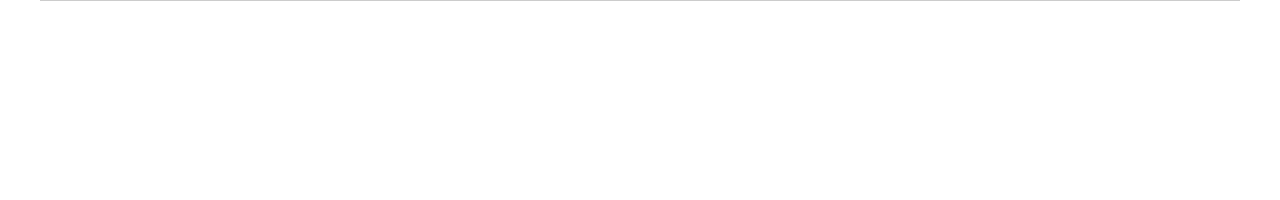
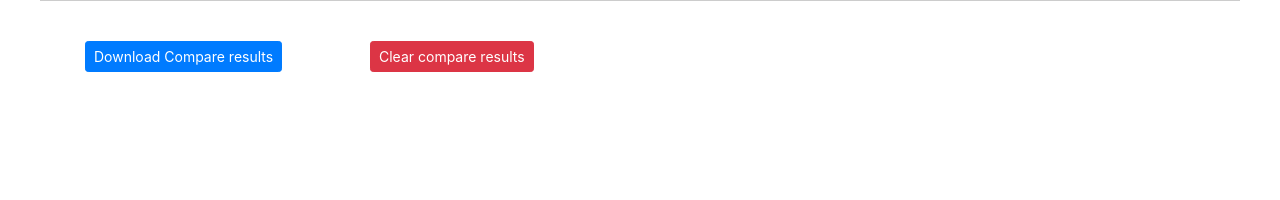
Before and after one commit to Shugarev/django-sklearn_v2, a Django app: page /datalab/experiment/ in a window 1280 px wide. Shown: the part 317-517 px from the top of the page. Run offline with Django 3.2, Linux system fonts and the light colour scheme; data that the repository does not hold is empty; some libraries are stand-ins or nearby versions.

Commit message:
создание кнопки загрзки и удаления compare-results.csv

```diff
--- a/datalab/templates/datalab/experiment.html
+++ b/datalab/templates/datalab/experiment.html
@@ -56,7 +56,7 @@
                 {{ instance.experiment_name }}</a>
             </td>
             <td><a href="/media/{{ instance.analyzer_name }}" class="text-info"
-                                          target="_blank">
+                   target="_blank">
                 {{ instance.analyzer_name }}</a>
             </td>
             <td>{{ instance.profile.profile_name }}</td>
@@ -72,4 +72,18 @@
         </tbody>
     </table>
 </div>
+<div class="container">
+    <form action="" method="post" enctype="multipart/form-data" name="sergey">{% csrf_token %}
+        <input type="hidden" name="form_name" value="remove_compare_results">
+        <div class="row">
+            <div class="col-sm-3">
+                <a href="{{ compare_path }}" class="btn btn-primary btn-sm" target="_blank">Download Compare results</a>
+            </div>
+            <div class="col-sm-3">
+                <button type="submit" class="btn btn-danger btn-sm">Clear compare results</button>
+            </div>
+
+        </div>
+    </form>
+</div>
 {% endblock %}
--- a/datalab/views.py
+++ b/datalab/views.py
@@ -1,7 +1,8 @@
 # Create your views here.
 import json
+import pandas as pd
+import os
 
-import pandas as pd
 from django.contrib import messages
 from django.http import HttpResponseRedirect
 from django.shortcuts import render
@@ -18,9 +19,11 @@
 from datalab.utils import get_used_columns_to_profile
 from datalab.utils import get_description
 from datalab.utils import get_data_to_create_experiment
+from datalab.utils import remove_compare_results
 from evaluation.model_creator import modelCreator
 from evaluation.dataset_tester import datasetTester
 from sklearn_django.settings import BASE_DIR
+from evaluation.constants import Params
 
 
 def dataset(request):
@@ -110,12 +113,16 @@
             datasetTester.run(task, get_full_path(test.file.name), profile.algorithm.algorithm_name
             , get_full_path(profile.profile_name), get_full_path(experiment_name), get_full_path(analyzer_name),
                               profile.get_used_factor_list(),description )
+        if request.POST.get('form_name') == 'remove_compare_results':
+            remove_compare_results()
+
+
 
     datasets = DataSet.objects.all().order_by('-upload_date')
     profiles = Profile.objects.all().order_by('-created_date')
     experiments = Experiment.objects.all().order_by('-created_date')
     context = {'datasets': datasets, 'experiments': experiments
-        , 'profiles': profiles, 'experiment': 'active'}
+        , 'profiles': profiles, 'experiment': 'active', 'compare_path': Params.COMPARE_RESULT_URL}
 
     return render(request, 'datalab/experiment.html', context)
 
@@ -128,4 +135,5 @@
 
 
 def research(request):
-    pass
+    context = {}
+    return render(request, 'datalab/research.html', context)
--- a/evaluation/constants.py
+++ b/evaluation/constants.py
@@ -1,3 +1,7 @@
+from sklearn_django.settings import BASE_DIR
+
 class Params:
     BAD_STATUSES = ('true', 1, '1')
     ALGORITHMS = ['adaboost', 'gausnb', 'decisiontree', 'gradientboost', 'logregression', 'linear_sgd','xgboost']
+    COMPARE_RESULT_URL = '/media/exp/compare-results.csv'
+    COMPARE_RESULT_PATH = '{}/media/exp/{}' . format(BASE_DIR, 'compare-results.csv')
--- a/evaluation/dataset_tester.py
+++ b/evaluation/dataset_tester.py
@@ -26,7 +26,7 @@
                 description = model_path.split('/')[-1]
             df_statistic = get_df_prediction(test, description=description)
             df_statistic.to_csv(analyzer_path, index=False)
-            compare_path = output_path.rsplit('/', maxsplit=1)[0] + "/compare-reslults.csv"
+            compare_path = Params.COMPARE_RESULT_PATH
             if os.path.exists(compare_path):
                 df_comapare = pd.read_csv(compare_path)
                 df_comapare = pd.concat([df_comapare, df_statistic], ignore_index=False)
```
Also changed, not shown: datalab/templates/datalab/research.html (added, +7 -0 lines), datalab/utils.py (+6 -2 lines).
